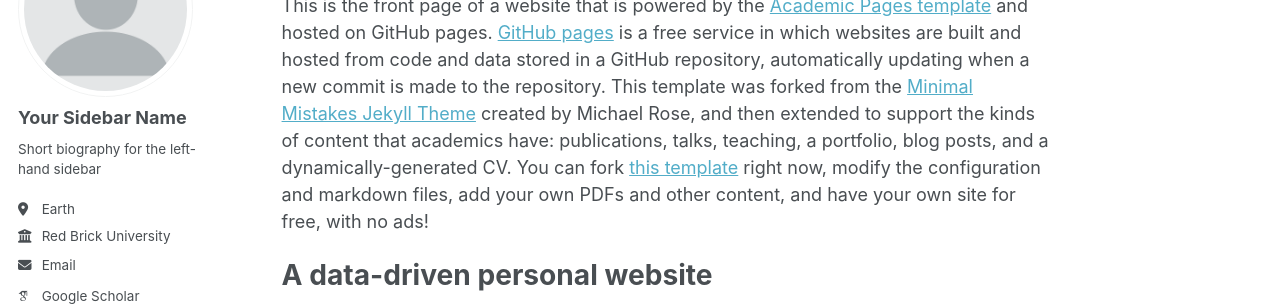
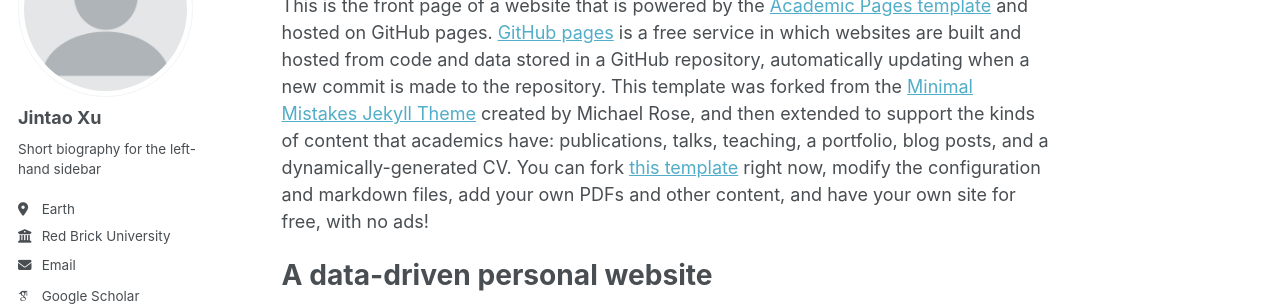
Before and after one commit to JintaoXuMath/JintaoXuMath.github.io, a Jekyll site: the page built from _pages/about.md, in a window 1280 px wide. Shown: the part 177-483 px from the top of the page. Built offline with Jekyll 4.4.1, drawn with Linux system fonts in a browser that asks for light colours; some web fonts are replaced.

Commit message:
Update _config.yml

```diff
--- a/_config.yml
+++ b/_config.yml
@@ -23,7 +23,7 @@ repository               : "academicpages/academicpages.github.io"
 author:
   # Biographic information
   avatar           : "profile.png"
-  name             : "Your Sidebar Name"
+  name             : "Jintao Xu"
   pronouns         : # example: "she/her"
   bio              : "Short biography for the left-hand sidebar"
   location         : "Earth"
```
